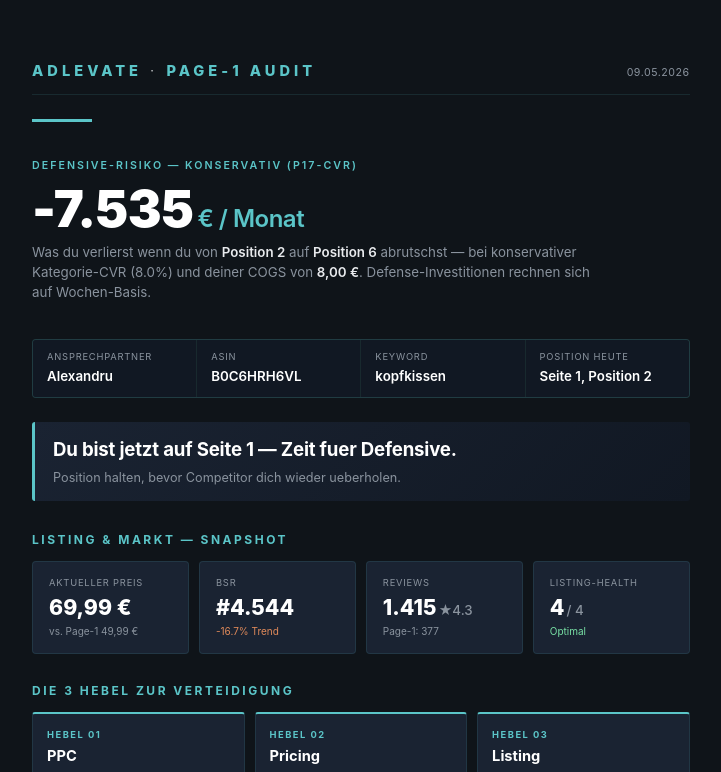
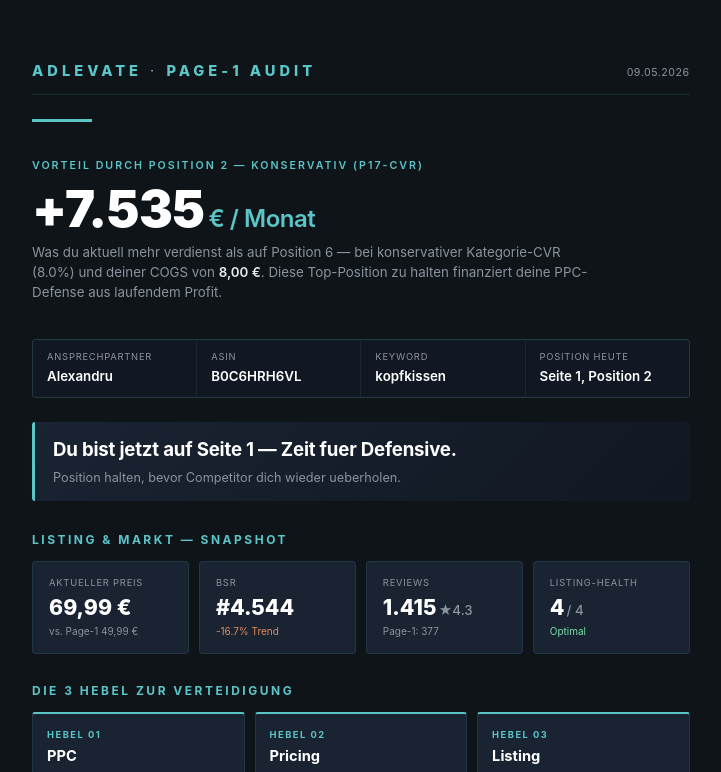
Before and after one commit to AdlevateDE/page2-followups, a plain HTML site: page 2026-05-09_B0C6HRH6VL/index.html in a window 1280 px wide. Shown: the top 772 px of the page, without its empty margins (36-757 px from the left). Drawn offline with Linux system fonts and the light colour scheme.

Commit message:
Add follow-up for Alexandru (B0C6HRH6VL)

```diff
--- a/2026-05-09_B0C6HRH6VL/index.html
+++ b/2026-05-09_B0C6HRH6VL/index.html
@@ -343,10 +343,10 @@ h2.section {
   <div class="accent-line"></div>
 
   <div class="hero">
-    <div class="hero-label">DEFENSIVE-RISIKO &mdash; KONSERVATIV (P17-CVR)</div>
-    <div class="hero-number">-7.535<span class="unit">&euro; / Monat</span></div>
+    <div class="hero-label">VORTEIL DURCH POSITION 2 &mdash; KONSERVATIV (P17-CVR)</div>
+    <div class="hero-number">+7.535<span class="unit">&euro; / Monat</span></div>
     <div class="hero-sub">
-      Was du verlierst wenn du von <strong>Position 2</strong> auf <strong>Position 6</strong> abrutschst &mdash; bei konservativer Kategorie-CVR (8.0%) und deiner COGS von <strong>8,00 €</strong>. Defense-Investitionen rechnen sich auf Wochen-Basis.
+      Was du aktuell mehr verdienst als auf Position 6 &mdash; bei konservativer Kategorie-CVR (8.0%) und deiner COGS von <strong>8,00 €</strong>. Diese Top-Position zu halten finanziert deine PPC-Defense aus laufendem Profit.
     </div>
   </div>
 
@@ -396,7 +396,7 @@ h2.section {
       <div class="num">HEBEL 01</div>
       <div class="title">PPC</div>
       <div class="desc">
-        <strong>Defense-PPC fuer Position 2</strong> &mdash; Single-Keyword-Kampagne (SKW) auf &ldquo;kopfkissen&rdquo;: Exact-Kampagne mit Bid 3,50 € + ToS-Boost 50% (70% Budget) verteidigt deine Top-Position gegen Comp1 (Lileno, 14k Reviews) und Comp4 (AM, 30 Naechte Probeschlafen). Phrase-Kampagne (30% Budget) erntet Variations-Suchen mit Cross-Negation. Du investierst gezielt dort, wo du bereits gewonnen hast.
+        <strong>Defense-PPC fuer Position 2</strong> &mdash; Single-Keyword-Kampagne (SKW) auf &ldquo;kopfkissen&rdquo;: Exact-Kampagne mit Bid 3,50 € + ToS-Boost 50% (70% Budget) verteidigt deine Top-Position gegen Comp1 (Lileno, 14k Reviews) und Comp4 (DormiGood, 30 Naechte Probeschlafen). Phrase-Kampagne (30% Budget) erntet Variations-Suchen mit Cross-Negation. Du investierst gezielt dort, wo du bereits gewonnen hast.
       </div>
     </div>
     <div class="lever">
```
